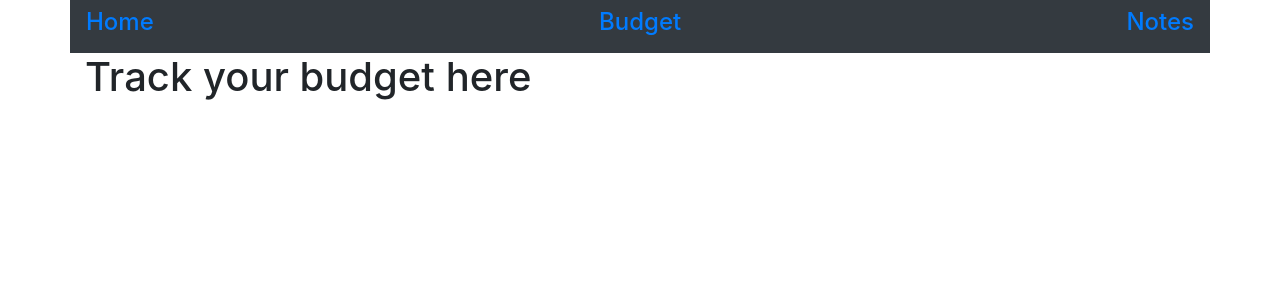
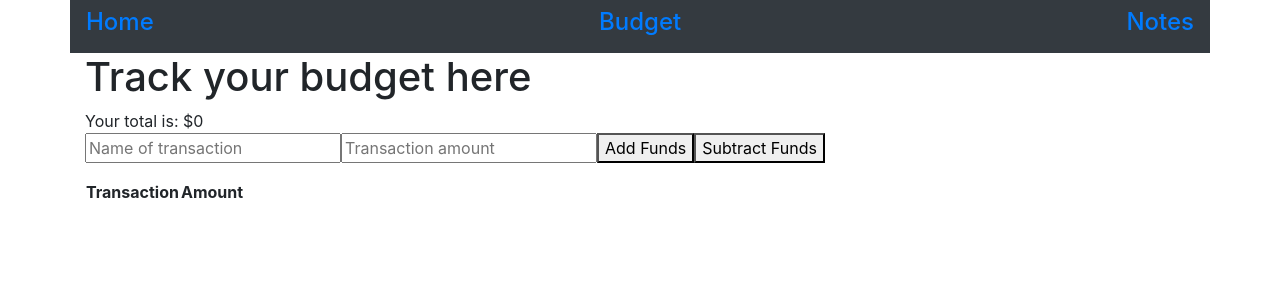
Before and after one commit to Farrah-solve/Project-3, a React (Create React App) app in the folder frontend/: page /budget in a window 1280 px wide. Shown: the top 300 px of the page. Built offline with nearby package versions, Linux system fonts and the light colour scheme.

Commit message:
last form

```diff
--- a/frontend/src/components/Budget.jsx
+++ b/frontend/src/components/Budget.jsx
@@ -3,6 +3,38 @@ import React from 'react';
 function Budget() {
     return <div className='container'>
         <h1>Track your budget here</h1>
+        <form>
+
+            <div class='wrapper'>
+                <div class='total'>
+                <div class='total'>Your total is: $<span id='total'>0</span></div>
+                </div>
+
+                <div class='form'>
+                <input type='text' id='t-name' placeholder='Name of transaction' />
+                <input type='number' min='0' id='t-amount' placeholder='Transaction amount' />
+                <button id='add-btn'><i class='fa fa-plus buttons'></i> Add Funds</button>
+                <button id='sub-btn'><i class='fa fa-minus'></i> Subtract Funds</button>
+                <p class='error'></p>
+                </div>
+
+                <div class='transactions'>
+                <table>
+                    <thead>
+                    <th>Transaction</th>
+                    <th>Amount</th>
+                    </thead>
+                    <tbody id='tbody'>
+
+                    </tbody>
+                </table>
+                </div>
+
+                <canvas id='myChart'></canvas>
+            </div>
+        </form>
+
+
     </div>
 }
 
```
Also changed, not shown: 1 other file (tests, documents, lock files or other folders).
